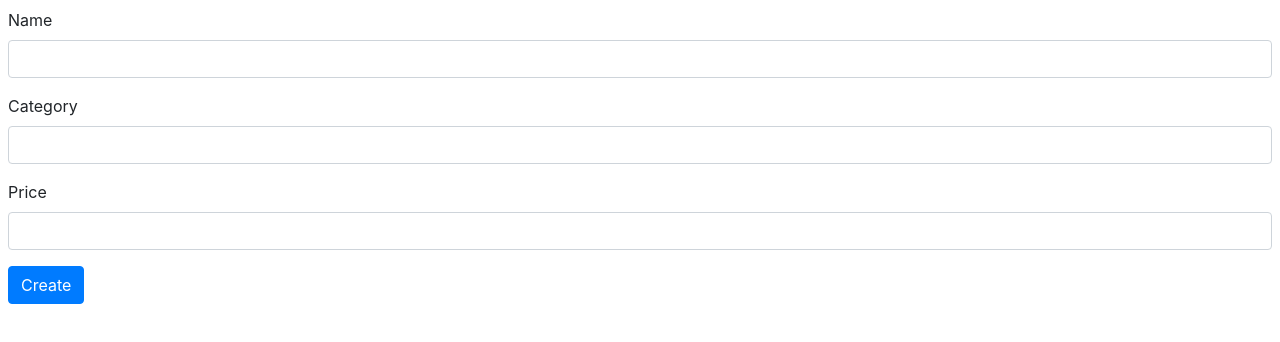
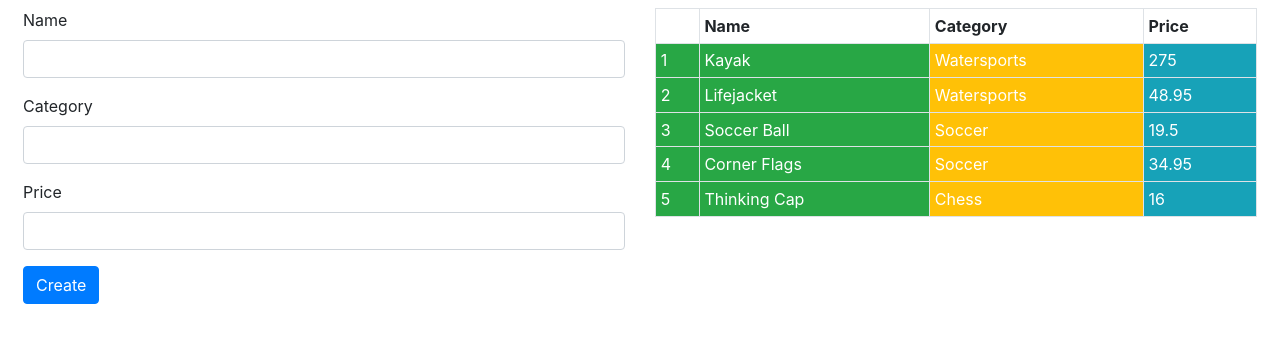
Before and after one commit to nbelob/example1, an Angular app: page / in a window 1280 px wide. Shown: the top 342 px of the page. Built offline with nearby package versions, Linux system fonts and the light colour scheme.

Commit message:
Creating Attribute Directives

```diff
--- a/src/app/app.module.ts
+++ b/src/app/app.module.ts
@@ -3,10 +3,11 @@ import { NgModule } from '@angular/core';
 import { FormsModule, ReactiveFormsModule } from '@angular/forms';
 import { ProductComponent } from './component';
 import { AppComponent } from './app.component';
+import { PaAttrDirective } from './attr.directive';
 
 @NgModule({
   imports: [BrowserModule, FormsModule, ReactiveFormsModule],
-  declarations: [ProductComponent, AppComponent],
+  declarations: [ProductComponent, AppComponent, PaAttrDirective],
   providers: [],
   bootstrap: [ProductComponent]
 })
--- /dev/null
+++ b/src/app/attr.directive.ts
@@ -0,0 +1,10 @@
+import { Directive, ElementRef, Attribute } from '@angular/core';
+
+@Directive({
+  selector: '[pa-attr]',
+})
+export class PaAttrDirective {
+  constructor(element: ElementRef, @Attribute('pa-attr') bgClass: string) {
+    element.nativeElement.classList.add(bgClass || 'bg-success', 'text-white');
+  }
+}
--- a/src/app/component.ts
+++ b/src/app/component.ts
@@ -3,16 +3,11 @@ import { FormGroup } from '@angular/forms';
 import { Model } from './repository.model';
 import { Product } from './product.model';
 import { ProductFormGroup } from './form.model';
-
 @Component({
   selector: 'app-product',
   templateUrl: 'template.html'
 })
-
 export class ProductComponent {
-  get jsonProduct() {
-    return JSON.stringify(this.newProduct);
-  }
   model: Model = new Model();
   form: ProductFormGroup = new ProductFormGroup();
   newProduct: Product = new Product();
@@ -24,7 +19,7 @@ export class ProductComponent {
     return this.model.getProducts();
   }
   addProduct(p: Product) {
-    console.log('New Product: ' + this.jsonProduct);
+    this.model.saveProduct(p);
   }
   submitForm(form: FormGroup) {
     this.formSubmitted = true;
--- a/src/app/template.html
+++ b/src/app/template.html
@@ -2,15 +2,9 @@
   input.ng-dirty.ng-invalid { border: 2px solid #ff0000 }
   input.ng-dirty.ng-valid { border: 2px solid #6bc502 }
 </style>
-<form class="m-2" novalidate [formGroup]="form" (ngSubmit)="submitForm(form)">
-  <div class="bg-danger text-white p-2 mb-2" *ngIf="formSubmitted && form.invalid">
-    There are problems with the form
-    <ul>
-      <li *ngFor="let error of form.getFormValidationMessages()">
-        {{error}}
-      </li>
-    </ul>
-  </div>
+<div class="row m-2">
+  <div class="col-6">
+    <form novalidate [formGroup]="form" (ngSubmit)="submitForm(form)">
       <div class="form-group" *ngFor="let control of form.productControls">
         <label>{{control.label}}</label>
         <input class="form-control"
@@ -25,8 +19,21 @@
         </ul>
       </div>
       <button class="btn btn-primary" type="submit"
-          [disabled]="formSubmitted && form.invalid"
+              [disabled]="formSubmitted && !form.valid"
               [class.btn-secondary]="formSubmitted && form.invalid">
         Create
       </button>
     </form>
+  </div>
+  <div class="col-6">
+    <table class="table table-sm table-bordered table-striped">
+      <tr><th></th><th>Name</th><th>Category</th><th>Price</th></tr>
+      <tr *ngFor="let item of getProducts(); let i = index" pa-attr>
+      <td>{{i + 1}}</td>
+        <td>{{item.name}}</td>
+        <td pa-attr="bg-warning">{{item.category}}</td>
+        <td pa-attr="bg-info">{{item.price}}</td>
+      </tr>
+    </table>
+  </div>
+</div>
```
Lines whose indentation alone changed are shown as unchanged.
